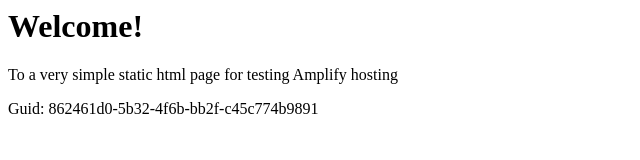
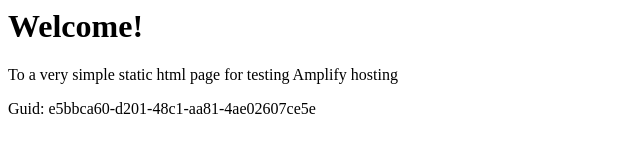
Before and after one commit to aws-aemilia-sin/Github-PR-Commit-Integration-Test-DoNotTouch-GitHubWebhookPushCanaryTest-v1-preprod-ap-southeast-1, a website: page src/index.html in a window 1280 px wide. Shown: the full height of the page, 0-640 px from the left. Drawn offline with Linux system fonts and the light colour scheme.

Commit message:
commit from integ tests

```diff
--- a/src/index.html
+++ b/src/index.html
@@ -12,6 +12,6 @@
 <body>
     <h1>Welcome!</h1>
     <p>To a very simple static html page for testing Amplify hosting</p>
-    <p>Guid: 862461d0-5b32-4f6b-bb2f-c45c774b9891</p></body>
+    <p>Guid: e5bbca60-d201-48c1-aa81-4ae02607ce5e</p></body>
 
 </html>
```
